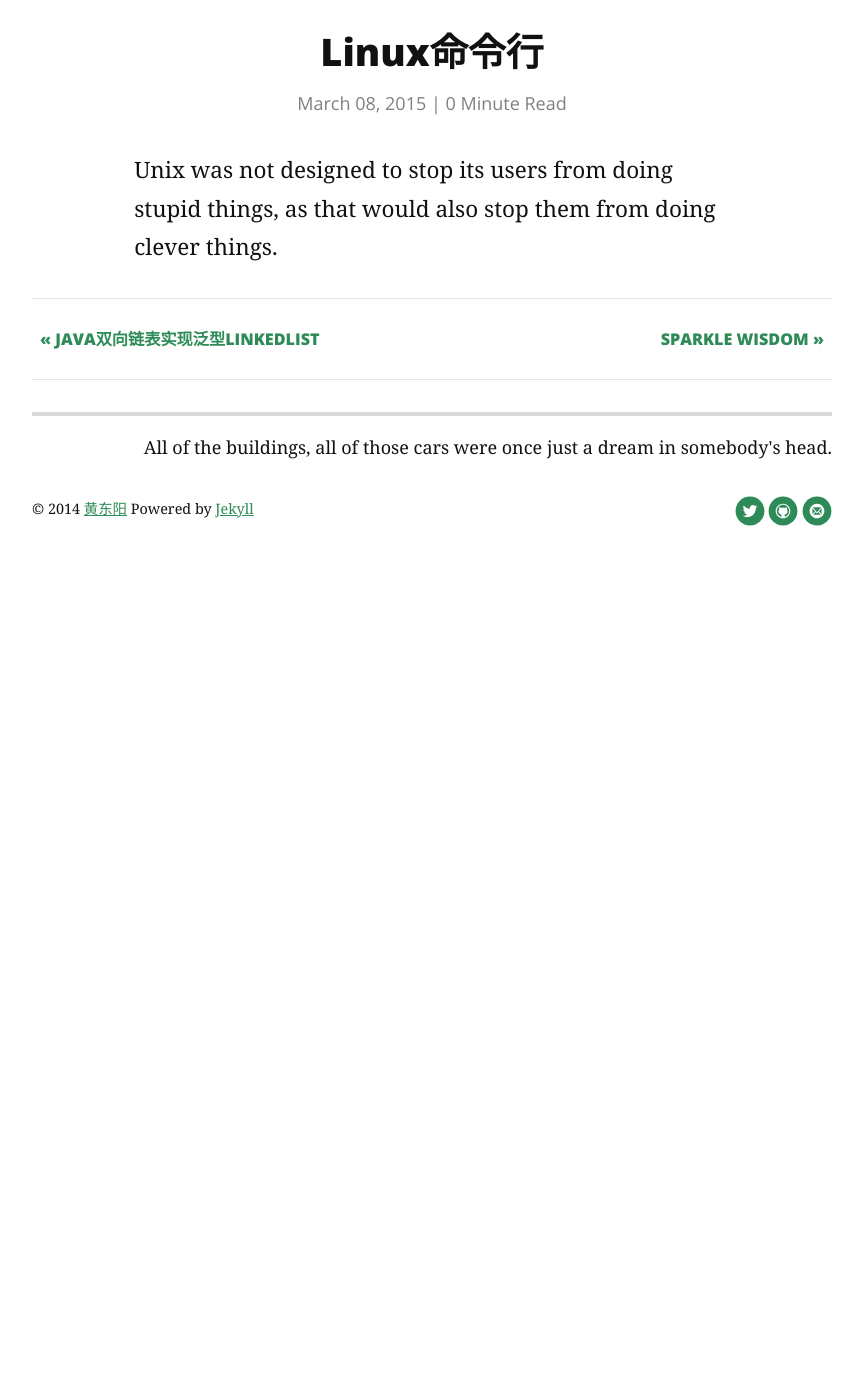
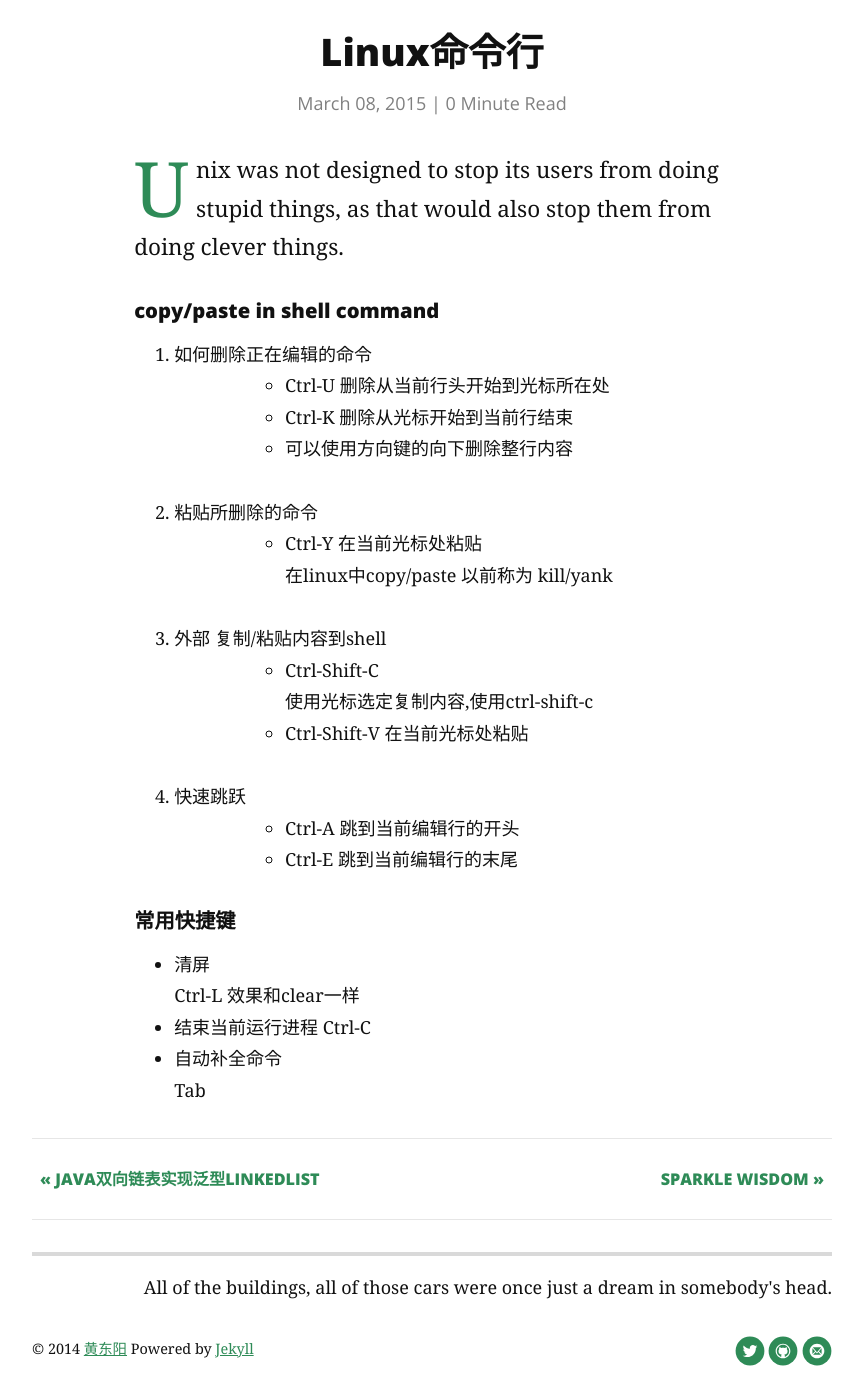
Before and after one commit to Root-shady/Flog, a Jekyll site: the page built from _posts/Linux/2015-03-08-Linux命令行.markdown, in a window 1280 px wide and 1400 px high, scrolled down 270 px. Shown: the whole window, without its empty margins (208-1071 px from the left). Built offline with Jekyll 4.4.1, drawn with Linux system fonts in a browser that asks for light colours; nearby versions of some CDN libraries; some web fonts are replaced; Markdown is read by kramdown in place of the engine named in the settings; comment, search, counter and statistics services are not loaded; before the commit the page ends 900 px from its top, so only the background shows below that.

Commit message:
update the post

```diff
--- a/_config.yml
+++ b/_config.yml
@@ -8,7 +8,7 @@ permalink: blog/:title/
 
 markdown: redcarpet
 pygments: true
-paginate: 5
+paginate: 8
 
 categories: ['Database','Linux','LifeHacking','Java']
 navigation:
--- a/_posts/Linux/2015-03-08-Linux命令行.markdown
+++ b/_posts/Linux/2015-03-08-Linux命令行.markdown
@@ -5,7 +5,34 @@ category: Linux
 date: 2015-03-08
 comment: true
 ---
-   <p class="intro"><span style="dropcap">U</span>nix was not designed to stop its users from doing stupid things, as that would also stop them from doing clever things.<p>
+   <p class="intro"><span class="dropcap">U</span>nix was not designed to stop its users from doing stupid things, as that would also stop them from doing clever things.</p>
+
+####copy/paste in shell command
+1. 如何删除正在编辑的命令
+ * Ctrl-U  删除从当前行头开始到光标所在处
+ * Ctrl-K  删除从光标开始到当前行结束
+ * 可以使用方向键的向下删除整行内容
+2. 粘贴所删除的命令
+ * Ctrl-Y  在当前光标处粘贴
+  在linux中copy/paste 以前称为 kill/yank
+
+3. 外部 复制/粘贴内容到shell
+ *  Ctrl-Shift-C
+ 使用光标选定复制内容,使用ctrl-shift-c
+ *  Ctrl-Shift-V  在当前光标处粘贴
+4. 快速跳跃
+ * Ctrl-A  跳到当前编辑行的开头
+ * Ctrl-E  跳到当前编辑行的末尾
+
+####常用快捷键
+*  清屏
+    Ctrl-L 效果和clear一样
+* 结束当前运行进程
+    Ctrl-C
+* 自动补全命令
+    Tab
+
+
 <p style="text-indent: 50px;"></p>
 <p style="text-indent: 50px;"></p>
 <p style="text-indent: 50px;"></p>
```
Also changed, not shown: _posts/Linux/2015-03-04-Git命令.markdown (+21 -5 lines).
